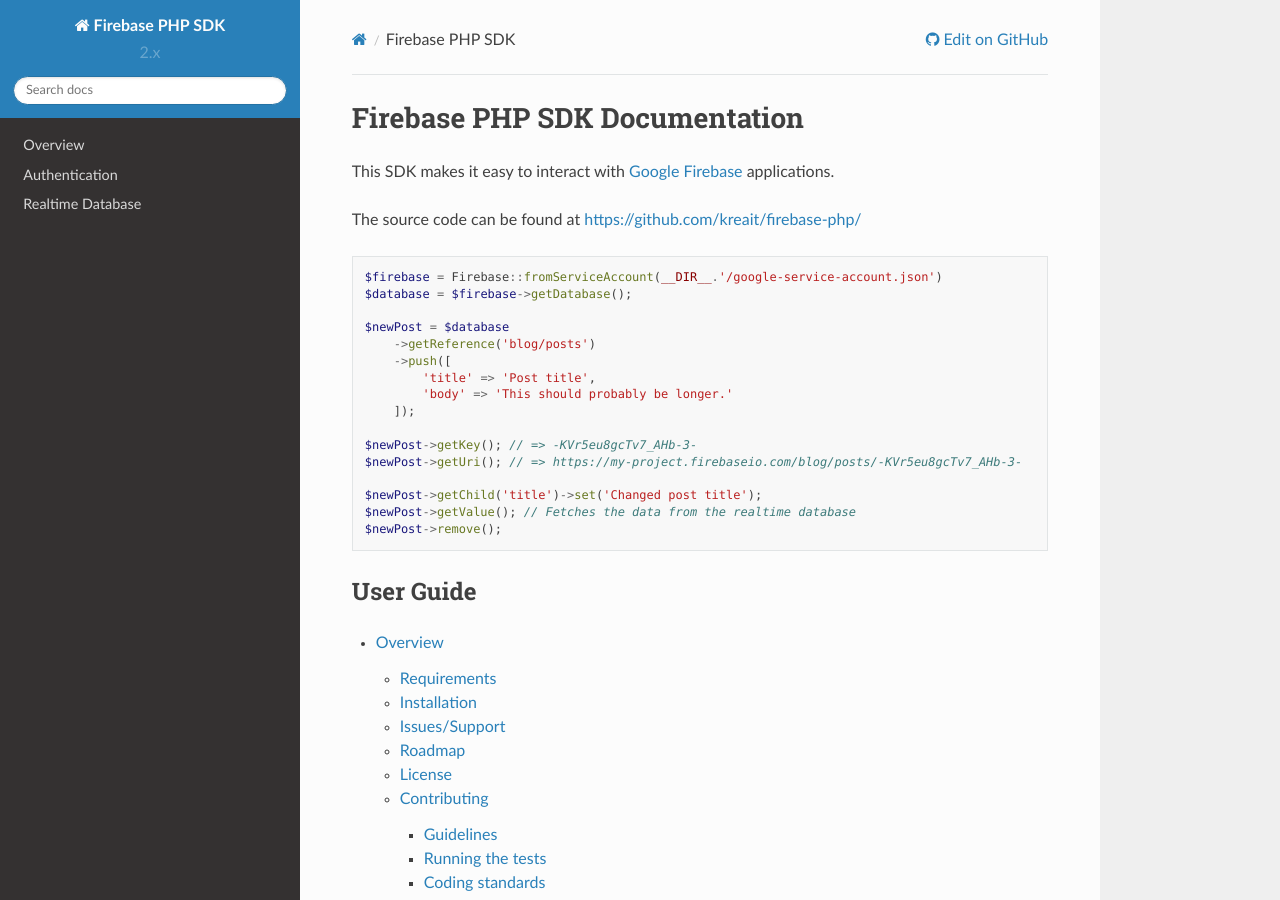
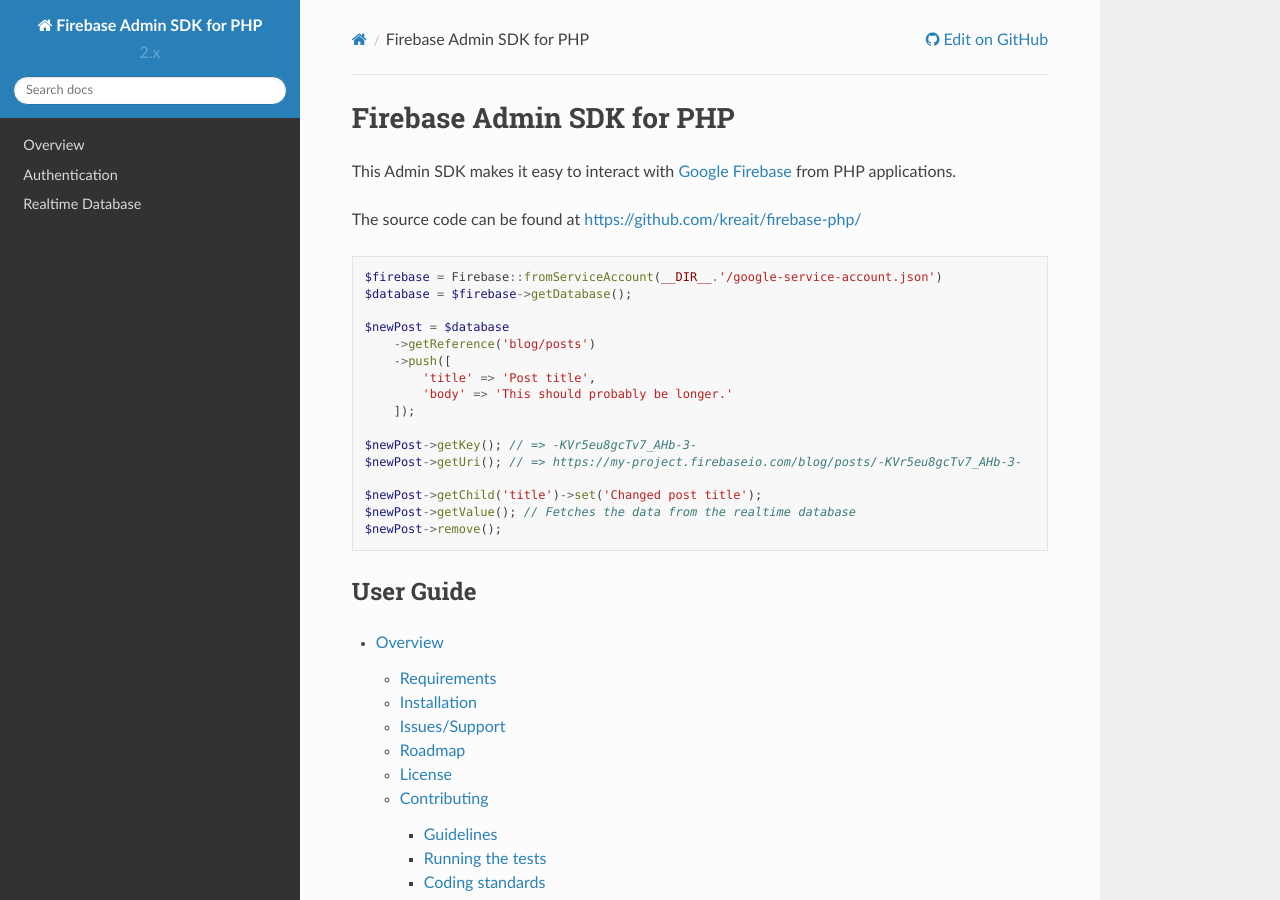
Before and after one commit to kreait/firebase-php, a Sphinx documentation site: the page built from docs/index.rst, in a window 1280 px wide and 900 px high. Built offline with Sphinx 7.4.7 and the Read the Docs theme 2.0.0, drawn with Linux system fonts in a browser that asks for light colours.

Commit message:
Rename SDK to "Admin SDK for PHP"
This aligns to the newly created official Admin SDKs and emphasizes that this is meant for administrative tasks.

```diff
--- a/composer.json
+++ b/composer.json
@@ -1,6 +1,6 @@
 {
     "name": "kreait/firebase",
-    "description": "PHP SDK for Google Firebase",
+    "description": "Firebase Admin SDK",
     "keywords": ["firebase", "google", "sdk", "api", "database"],
     "homepage": "https://github.com/kreait/firebase-php",
     "license": "MIT",
--- a/docs/conf.py
+++ b/docs/conf.py
@@ -6,12 +6,12 @@
 templates_path = ['_templates']
 source_suffix = '.rst'
 master_doc = 'index'
-project = u'Firebase PHP SDK'
+project = u'Firebase Admin SDK for PHP'
 author = u'Jérôme Gamez'
 copyright = u'2016, Jérôme Gamez'
 version = u'2.x'
-html_title = u'Firebase PHP SDK Documentation'
-html_short_title = u'Firebase PHP SDK'
+html_title = u'Firebase Admin SDK for PHP Documentation'
+html_short_title = u'Firebase Admin SDK for PHP'
 
 exclude_patterns = ['_build']
 html_static_path = ['_static']
--- a/docs/index.rst
+++ b/docs/index.rst
@@ -1,11 +1,11 @@
-.. title:: Firebase PHP SDK
+.. title:: Firebase Admin SDK for PHP
 
-##############################
-Firebase PHP SDK Documentation
-##############################
+##########################
+Firebase Admin SDK for PHP
+##########################
 
-This SDK makes it easy to interact with `Google Firebase <https://firebase.google.com>`_
-applications.
+This Admin SDK makes it easy to interact with `Google Firebase <https://firebase.google.com>`_
+from PHP applications.
 
 The source code can be found at https://github.com/kreait/firebase-php/
 
--- a/docs/overview.rst
+++ b/docs/overview.rst
@@ -18,7 +18,7 @@
 Installation
 ************
 
-The recommended way to install the Firebase SDK is with
+The recommended way to install the Firebase Admin SDK is with
 `Composer <http://getcomposer.org>`_. Composer is a dependency management tool
 for PHP that allows you to declare the dependencies your project needs and
 installs them into your project.
@@ -30,14 +30,14 @@
     php composer-setup.php
     php -r "unlink('composer-setup.php');"
 
-You can add the Firebase SDK as a dependency using the composer.phar CLI:
+You can add the Firebase Admin SDK as a dependency using the composer.phar CLI:
 
 .. code-block:: bash
 
     php composer.phar require kreait/firebase-php ^2.0
 
 
-Alternatively, you can specify the Firebase SDK as a dependency in your
+Alternatively, you can specify the Firebase Admin SDK as a dependency in your
 project's existing composer.json file:
 
 .. code-block:: js
```
Also changed, not shown: README.md (+1 -1 lines).
